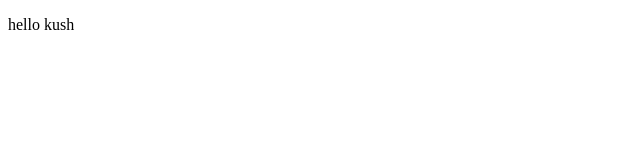
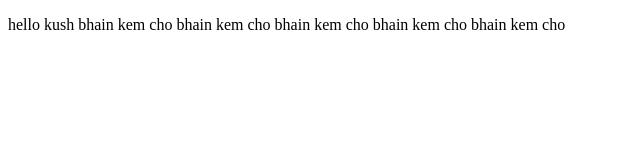
Before and after one commit to kushalkatharotiya/text4, a plain HTML site: page index.html in a window 1280 px wide. Shown: the whole page, without its empty margins (0-640 px from the left). Drawn offline with Linux system fonts and the light colour scheme.

Commit message:
kush now bhai

```diff
--- a/index.html
+++ b/index.html
@@ -8,7 +8,11 @@
 <body>
 
     <p> hello kush
-
+        bhain kem cho
+        bhain kem cho
+        bhain kem cho
+        bhain kem cho
+        bhain kem cho
     </p>
 
 </body>
```
